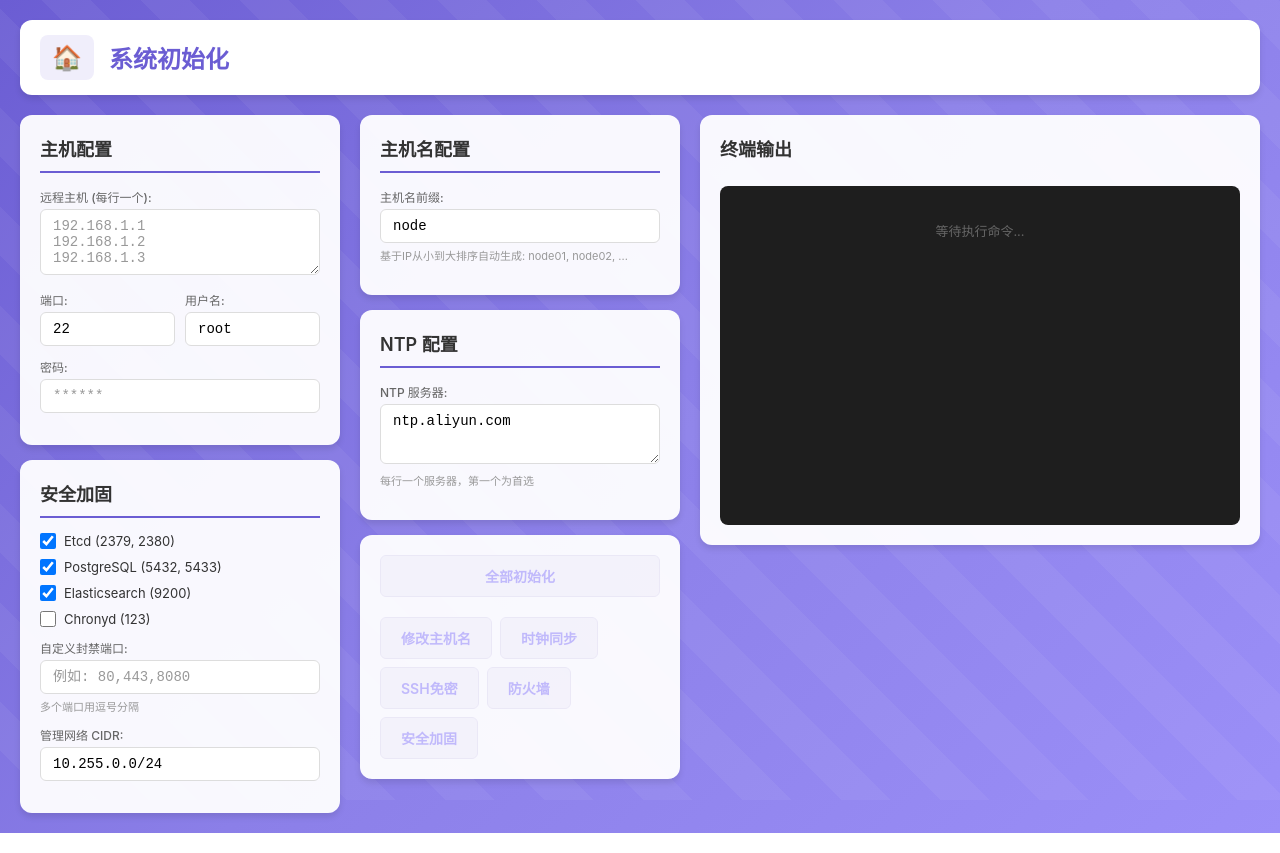
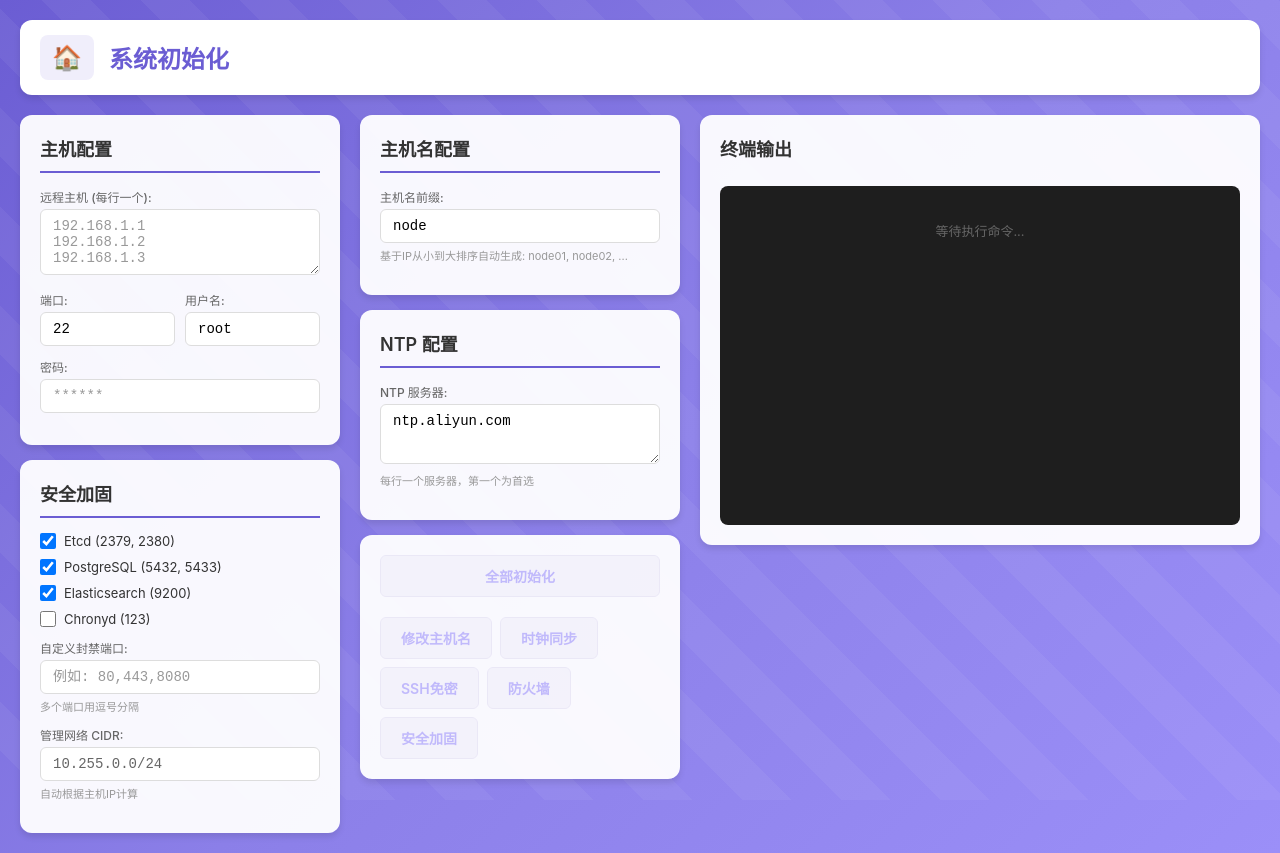
Before and after one commit to ruigang19289/tools, a Vue app in the folder frontend/: page /system/init in a window 1280 px wide. Built offline with nearby package versions, Linux system fonts and the light colour scheme.

Commit message:
优化：安全加固网段自动根据主机IP计算

```diff
--- a/frontend/src/apps/system/SystemInit.vue
+++ b/frontend/src/apps/system/SystemInit.vue
@@ -67,7 +67,8 @@
           </div>
           <div class="form-group">
             <label>管理网络 CIDR:</label>
-            <input type="text" v-model="config.managementCidr" placeholder="10.255.0.0/24">
+            <input type="text" :value="autoNetworkCidr" readonly class="readonly">
+            <small>自动根据主机IP计算</small>
           </div>
         </div>
       </div>
@@ -183,12 +184,31 @@ const hostnamePrefix = ref('node')
 // Config
 const config = reactive({
   ntpServers: 'ntp.aliyun.com',
-  managementCidr: '10.255.0.0/24',
   hardenEtcd: true,
   hardenPostgresql: true,
   hardenElasticsearch: true,
   hardenChronyd: false,
   blockPorts: ''
+})
+
+// Auto calculate network CIDR based on hosts
+const autoNetworkCidr = computed(() => {
+  const hosts = getValidHosts()
+  if (!hosts.length) return '10.255.0.0/24'
+
+  const subnets = {}
+  hosts.forEach(h => {
+    const parts = h.ip.split('.')
+    if (parts.length === 4) {
+      const subnet = `${parts[0]}.${parts[1]}.${parts[2]}.0/24`
+      subnets[subnet] = (subnets[subnet] || 0) + 1
+    }
+  })
+
+  if (Object.keys(subnets).length > 0) {
+    return Object.keys(subnets).reduce((a, b) => subnets[a] > subnets[b] ? a : b)
+  }
+  return '10.255.0.0/24'
 })
 
 // State
@@ -259,7 +279,7 @@ const executeFullInit = async () => {
   await runTask('全部初始化', '/full-init', {
     hostname_prefix: hostnamePrefix.value,
     ntp_servers: config.ntpServers,
-    management_cidr: config.managementCidr,
+    management_cidr: autoNetworkCidr,
     harden_etcd: config.hardenEtcd,
     harden_postgresql: config.hardenPostgresql,
     harden_elasticsearch: config.hardenElasticsearch
@@ -292,7 +312,7 @@ const configureFirewall = async () => {
 }
 
 const applySecurityHardening = async () => {
-  if (!config.managementCidr) {
+  if (!autoNetworkCidr) {
     showNotification('请输入管理网络 CIDR', 'error')
     return
   }
@@ -302,34 +322,34 @@ const applySecurityHardening = async () => {
   const iptablesCommands = [] // 收集所有 iptables 命令
 
   addLog('===== 安全加固 iptables 命令 =====', 'info')
-  addLog(`管理网络 CIDR: ${config.managementCidr}`, 'info')
+  addLog(`管理网络 CIDR: ${autoNetworkCidr}`, 'info')
   addLog('', 'info')
 
   // Etcd 端口
   if (config.hardenEtcd) {
     addLog('# ===== Etcd (2379-2380) =====', 'info')
-    generateIptablesCommands(config.managementCidr, [2379, 2380], 'tcp', iptablesCommands)
+    generateIptablesCommands(autoNetworkCidr, [2379, 2380], 'tcp', iptablesCommands)
     addLog('', 'info')
   }
 
   // PostgreSQL 端口
   if (config.hardenPostgresql) {
     addLog('# ===== PostgreSQL (5432-5433) =====', 'info')
-    generateIptablesCommands(config.managementCidr, [5432, 5433], 'tcp', iptablesCommands)
+    generateIptablesCommands(autoNetworkCidr, [5432, 5433], 'tcp', iptablesCommands)
     addLog('', 'info')
   }
 
   // Elasticsearch 端口
   if (config.hardenElasticsearch) {
     addLog('# ===== Elasticsearch (9200-9300) =====', 'info')
-    generateIptablesCommands(config.managementCidr, [9200, 9300], 'tcp', iptablesCommands)
+    generateIptablesCommands(autoNetworkCidr, [9200, 9300], 'tcp', iptablesCommands)
     addLog('', 'info')
   }
 
   // Chronyd 端口
   if (config.hardenChronyd) {
     addLog('# ===== Chronyd (123) - UDP =====', 'info')
-    generateIptablesCommands(config.managementCidr, [123], 'udp', iptablesCommands)
+    generateIptablesCommands(autoNetworkCidr, [123], 'udp', iptablesCommands)
     const conntrackCmd = 'iptables -I INPUT -m conntrack --ctstate ESTABLISHED,RELATED -j ACCEPT'
     addLog(conntrackCmd, 'success')
     iptablesCommands.push(conntrackCmd)
@@ -341,7 +361,7 @@ const applySecurityHardening = async () => {
     const ports = config.blockPorts.split(',').map(p => parseInt(p.trim())).filter(p => !isNaN(p))
     if (ports.length > 0) {
       addLog(`# ===== 自定义封禁端口 (${config.blockPorts}) =====`, 'info')
-      generateIptablesCommands(config.managementCidr, ports, 'tcp', iptablesCommands)
+      generateIptablesCommands(autoNetworkCidr, ports, 'tcp', iptablesCommands)
       addLog('', 'info')
     }
   }
@@ -365,7 +385,7 @@ const applySecurityHardening = async () => {
       headers: { 'Content-Type': 'application/json' },
       body: JSON.stringify({
         hosts: validHosts,
-        management_cidr: config.managementCidr,
+        management_cidr: autoNetworkCidr,
         harden_etcd: config.hardenEtcd,
         harden_postgresql: config.hardenPostgresql,
         harden_elasticsearch: config.hardenElasticsearch,
@@ -494,6 +514,12 @@ const runTask = async (taskName, endpoint, extraData, customHosts = null) => {
 </script>
 
 <style scoped>
+.init-page .readonly {
+  background-color:f5f5 #f5;
+  color: #666;
+  cursor: not-allowed;
+}
+
 .init-page {
   min-height: 100vh;
   padding: 20px;
```
Also changed, not shown: 1 other file (tests, documents, lock files or other folders).
